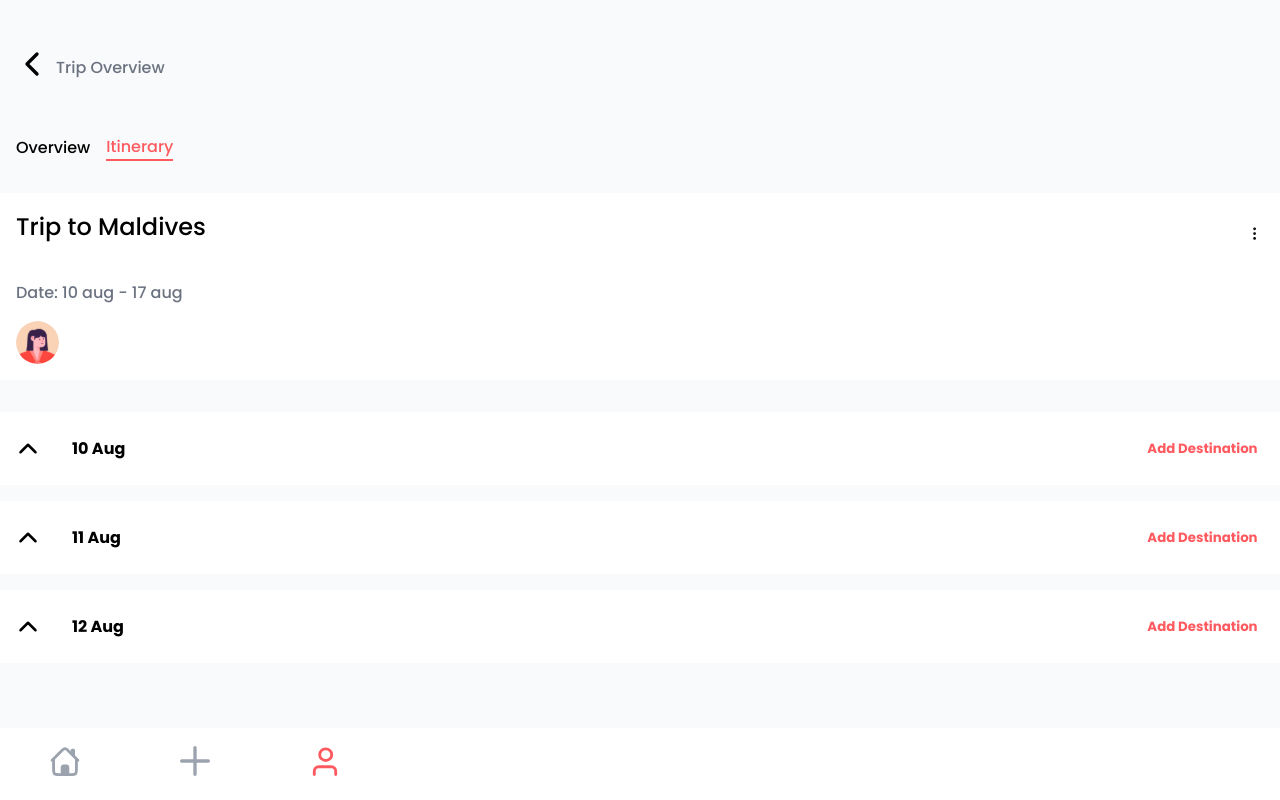
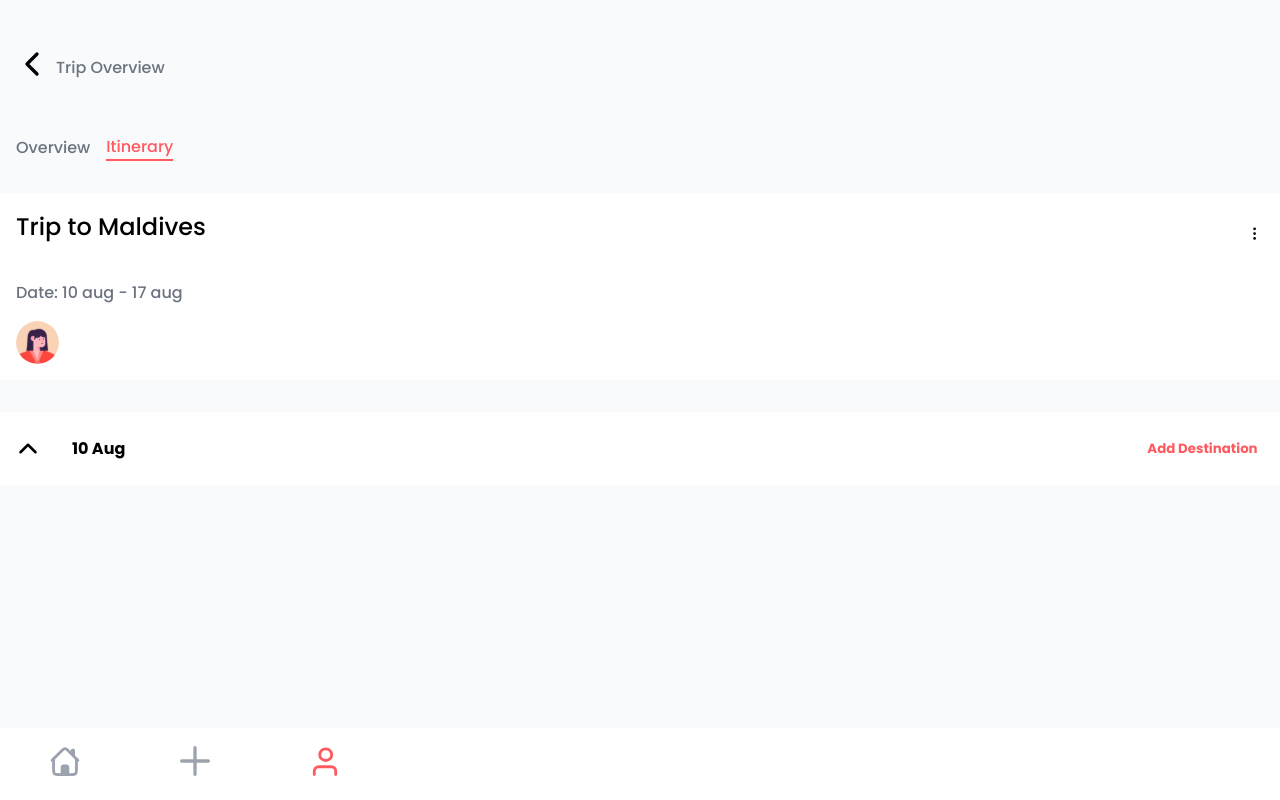
Before and after one commit to Lambda-travel/lambda_frontend, a React (Vite) app: page /trip/itinerary in a window 1280 px wide. Built offline with nearby package versions, Linux system fonts and the light colour scheme.

Commit message:
sepair in components the cards and list of itinerary

```diff
--- a/src/components/test/CardInfo.jsx
+++ b/src/components/ListItinerary/CardItinerary/CardInfo.jsx
@@ -7,11 +7,11 @@ const CardInfo =()=> {
             src="/src/assets/dummy-img/pexels-asad-photo-maldives-3601426.jpg">
             </img>
             <div className="description-itinerary-card">
-            <h3 className="title-card-itinerary">Maldives</h3>
-            <p className="description-card-itinerary">
+                <h3 className="title-card-itinerary"><span className="number-desc-card">1.</span>Maldives</h3>
+                <p className="description-card-itinerary">
                 Lorem ipsum dolor sit amet consectetur adipisicing elit.  maxime repellat totam?
-            </p>
-            <button className="viewMore-card-itinerary">View Details</button>
+                </p>
+                    <button className="viewMore-card-itinerary">View Details</button>
             </div>
         </div>
     )
--- a/src/components/test/cardInfoStyle.css
+++ b/src/components/ListItinerary/CardItinerary/cardInfoStyle.css
@@ -6,6 +6,7 @@
 }
 .title-card-itinerary {
     font-weight: 400;
+    margin-bottom: 1rem;
 }
 
 .description-card-itinerary {
@@ -19,3 +20,7 @@
     border: none;
     background-color: transparent;
 }
+.number-desc-card {
+    color: #FF5A5F;
+    margin-right: 0.9rem;
+}
--- /dev/null
+++ b/src/components/ListItinerary/ListItinerary/ListItinerary.jsx
@@ -0,0 +1,33 @@
+/* eslint-disable react/prop-types */
+import CardInfo from "../CardItinerary/CardInfo";
+import { useState } from "react";
+import "./listItineraryStyle.css"
+
+const ListItinerary =()=> {
+
+    const [showCard, setShowCard] = useState(false)
+    const toggleCard =()=> {
+        setShowCard(!showCard)
+    }
+
+    return (
+        <div onClick={toggleCard} className="list-card-itinerary">
+        <div className="btn-and-date-itinerary">
+            {
+            showCard ?  <svg style={{width:"1.5rem"}} xmlns="http://www.w3.org/2000/svg" fill="none" viewBox="0 0 24 24" strokeWidth="2.5" stroke="currentColor" className="w-6 h-6">
+                        <path strokeLinecap="round" strokeLinejoin="round" d="M19.5 8.25l-7.5 7.5-7.5-7.5" />
+                        </svg>
+                    :
+                    <svg style={{width:"1.5rem"}} xmlns="http://www.w3.org/2000/svg" fill="none" viewBox="0 0 24 24" strokeWidth="2.5" stroke="currentColor" className="w-6 h-6">
+                        <path strokeLinecap="round" strokeLinejoin="round" d="M4.5 15.75l7.5-7.5 7.5 7.5" />
+                      </svg>
+            }
+        <p> 10 Aug</p>
+        </div>
+        <button className="btn-add-destination">Add Destination</button>
+        { showCard ? <CardInfo/> : null}
+    </div>
+    )
+}
+
+export default ListItinerary;
--- /dev/null
+++ b/src/components/ListItinerary/ListItinerary/listItineraryStyle.css
@@ -0,0 +1,46 @@
+/*------------------- LIST OF CARDS -------------------------*/
+
+.list-card-itinerary {
+    cursor: pointer;
+    flex-wrap: wrap;
+    background-color: white;
+    display: flex;
+    justify-content: space-between;
+    gap: 2rem;
+    padding: 1.5rem 0;
+}
+.list-card-itinerary2 {
+    flex-wrap: wrap;
+    margin-top: 1rem;
+    background-color: white;
+    display: flex;
+    justify-content: space-between;
+    gap: 2rem;
+    padding: 1.5rem 0;
+}
+.list-card-itinerary3 {
+    margin-top: 1rem;
+    background-color: white;
+    display: flex;
+    justify-content: space-between;
+    gap: 2rem;
+    padding: 1.5rem 0;
+}
+
+.btn-and-date-itinerary {
+    cursor: pointer;
+    display: flex;
+    gap: 2rem;
+    margin-left: 1rem;
+}
+ p {
+    font-weight: 600;
+ }
+.btn-add-destination {
+    cursor: pointer;
+    font-weight: bold;
+    margin-right: 1.4rem;
+    border: none;
+    background-color: transparent;
+    color: #FF5A5F;
+}
--- a/src/pages/New-trip-Itinerary/ItineraryPage.jsx
+++ b/src/pages/New-trip-Itinerary/ItineraryPage.jsx
@@ -2,7 +2,7 @@ import { useState } from "react";
 import EditTrip from "../../components/popUps/EditTrip/EditTrip";
 import "./itineraryStyle.css"
 import { Link } from "react-router-dom";
-import CardInfo from "../../components/test/CardInfo";
+import ListItinerary from "../../components/ListItinerary/ListItinerary/ListItinerary";
 
 
 
@@ -13,14 +13,6 @@ const ItineraryPage =()=> {
     const toggleEditTrip = () => {
         setEditTripPopUp(!editTripPopUp);
       };
-
-    /* CARDS */
-
-    const [showCard, setShowCard] = useState(false)
-    const toggleCard =()=> {
-        setShowCard(!showCard)
-    }
-
 
     return (
         <>
@@ -75,46 +67,14 @@ const ItineraryPage =()=> {
                         </button>
 
                         {editTripPopUp && <EditTrip toggleEditTrip={toggleEditTrip} />}
+
                     </div>
                     <p className="date-of-trip-itinerary">Date: 10 aug - 17 aug</p>
                     <img className="profile-icon-itinerary" src={"/src/assets/dummy-img/Avatar.svg"} alt={""} />
-                </div>
-                            {/* --------  CARDS  -------------- */}
-                <div onClick={toggleCard} className="list-card-itinerary">
-                    <div className="btn-and-date-itinerary">
-                        {
-                        showCard ?  <svg style={{width:"1.5rem"}} xmlns="http://www.w3.org/2000/svg" fill="none" viewBox="0 0 24 24" strokeWidth="2.5" stroke="currentColor" className="w-6 h-6">
-                                    <path strokeLinecap="round" strokeLinejoin="round" d="M19.5 8.25l-7.5 7.5-7.5-7.5" />
-                                    </svg>
-                                :
-                                <svg style={{width:"1.5rem"}} xmlns="http://www.w3.org/2000/svg" fill="none" viewBox="0 0 24 24" strokeWidth="2.5" stroke="currentColor" className="w-6 h-6">
-                                    <path strokeLinecap="round" strokeLinejoin="round" d="M4.5 15.75l7.5-7.5 7.5 7.5" />
-                                  </svg>
-                        }
-                    <p> 10 Aug</p>
                     </div>
-                    <button className="btn-add-destination">Add Destination</button>
-                    { showCard ? <CardInfo/> : null}
-                </div>
-                <div onClick={toggleCard} className="list-card-itinerary2">
-                <div className="btn-and-date-itinerary">
-                    <svg style={{width:"1.5rem"}} xmlns="http://www.w3.org/2000/svg" fill="none" viewBox="0 0 24 24" strokeWidth="2.5" stroke="currentColor" className="w-6 h-6">
-                    <path strokeLinecap="round" strokeLinejoin="round" d="M4.5 15.75l7.5-7.5 7.5 7.5" />
-                    </svg>
-                    <p> 11 Aug</p>
-                    </div>
-                    <button className="btn-add-destination">Add Destination</button>
+                    {/* --------  LIST OF TRIP'S  -------------- */}
 
-                </div>
-                <div className="list-card-itinerary3">
-                <div className="btn-and-date-itinerary">
-                    <svg style={{width:"1.5rem"}} xmlns="http://www.w3.org/2000/svg" fill="none" viewBox="0 0 24 24" strokeWidth="2.5" stroke="currentColor" className="w-6 h-6">
-                    <path strokeLinecap="round" strokeLinejoin="round" d="M4.5 15.75l7.5-7.5 7.5 7.5" />
-                    </svg>
-                    <p> 12 Aug</p>
-                    </div>
-                    <button className="btn-add-destination">Add Destination</button>
-                </div>
+                    <ListItinerary />
             </article>
         </>
     )
--- a/src/pages/New-trip-Itinerary/itineraryStyle.css
+++ b/src/pages/New-trip-Itinerary/itineraryStyle.css
@@ -2,6 +2,7 @@
 
 .main-container-itinerary{
     background-color: #F9FAFB;
+    margin-bottom: 3rem;
 }
 .container-btn-and-trip-itinerary {
     color: #6b7280;
@@ -68,6 +69,7 @@
 /*----------------- BUTTONS OVERVIEW AND ITINERARY --------------------------*/
 
 .btn-over-itinerary-page {
+    color: #6b7280;
     cursor: pointer;
     font-size: 1rem;
     border: none;
@@ -80,50 +82,3 @@
     color: #FF5A5F;
     border-bottom: 2px solid #FF5A5F;
 }
-
-/*------------------- LIST OF CARDS -------------------------*/
-
-.list-card-itinerary {
-    cursor: pointer;
-    flex-wrap: wrap;
-    background-color: white;
-    display: flex;
-    justify-content: space-between;
-    gap: 2rem;
-    padding: 1.5rem 0;
-}
-.list-card-itinerary2 {
-    flex-wrap: wrap;
-    margin-top: 1rem;
-    background-color: white;
-    display: flex;
-    justify-content: space-between;
-    gap: 2rem;
-    padding: 1.5rem 0;
-}
-.list-card-itinerary3 {
-    margin-top: 1rem;
-    background-color: white;
-    display: flex;
-    justify-content: space-between;
-    gap: 2rem;
-    padding: 1.5rem 0;
-}
-
-.btn-and-date-itinerary {
-    cursor: pointer;
-    display: flex;
-    gap: 2rem;
-    margin-left: 1rem;
-}
- p {
-    font-weight: 600;
- }
-.btn-add-destination {
-    cursor: pointer;
-    font-weight: bold;
-    margin-right: 1.4rem;
-    border: none;
-    background-color: transparent;
-    color: #FF5A5F;
-}
```
